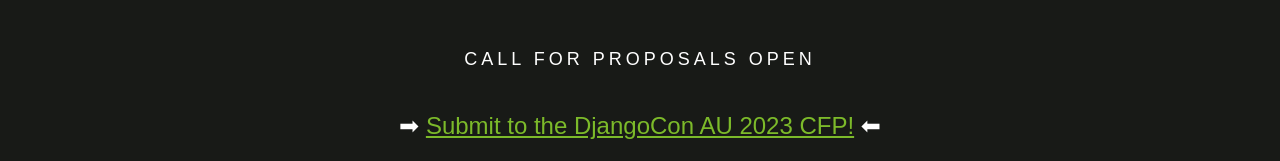
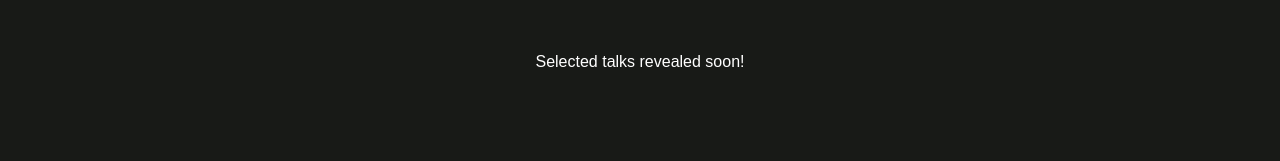
Before and after one commit to djangocon/2023.djangocon.com.au, a plain HTML site: page index.html in a window 1280 px wide. Shown: the part 635-796 px from the top of the page. Drawn offline with Linux system fonts and the light colour scheme; a web font is replaced by a local one.

Commit message:
remove CFP link

```diff
--- a/index.html
+++ b/index.html
@@ -107,7 +107,7 @@
   <div class="speakers" id="speakers">
     <div class="wrap">
 
-      <h2 class="section-title">Call for Proposals Open</h2>
+      <!-- <h2 class="section-title">Call for Proposals Open</h2>
       <p align="center" class="cfp-button">➡  <a href="https://2023.pycon.org.au/program/">Submit to the DjangoCon AU 2023 CFP!</a>  ⬅ </p>
       <p align="center">The DjangoCon AU CFP is now open! We will be accept talks through the main PyCon AU Call for Proposals.
         <br><BR>When submitting, make sure you select "DjangoCon AU" as your track!
@@ -115,8 +115,9 @@
       <p align="center">
         Read the details and submit a talk at <a href="https://2023.pycon.org.au/program">2023.pycon.org.au/program</a></p>
       </p>
+    -->
 
-      <p align="center">CFP closes Sunday May 14, 2023 Anywhere on Earth</p>
+      <p align="center">Selected talks revealed soon!</p>
     </div>
   </div>
 
```
